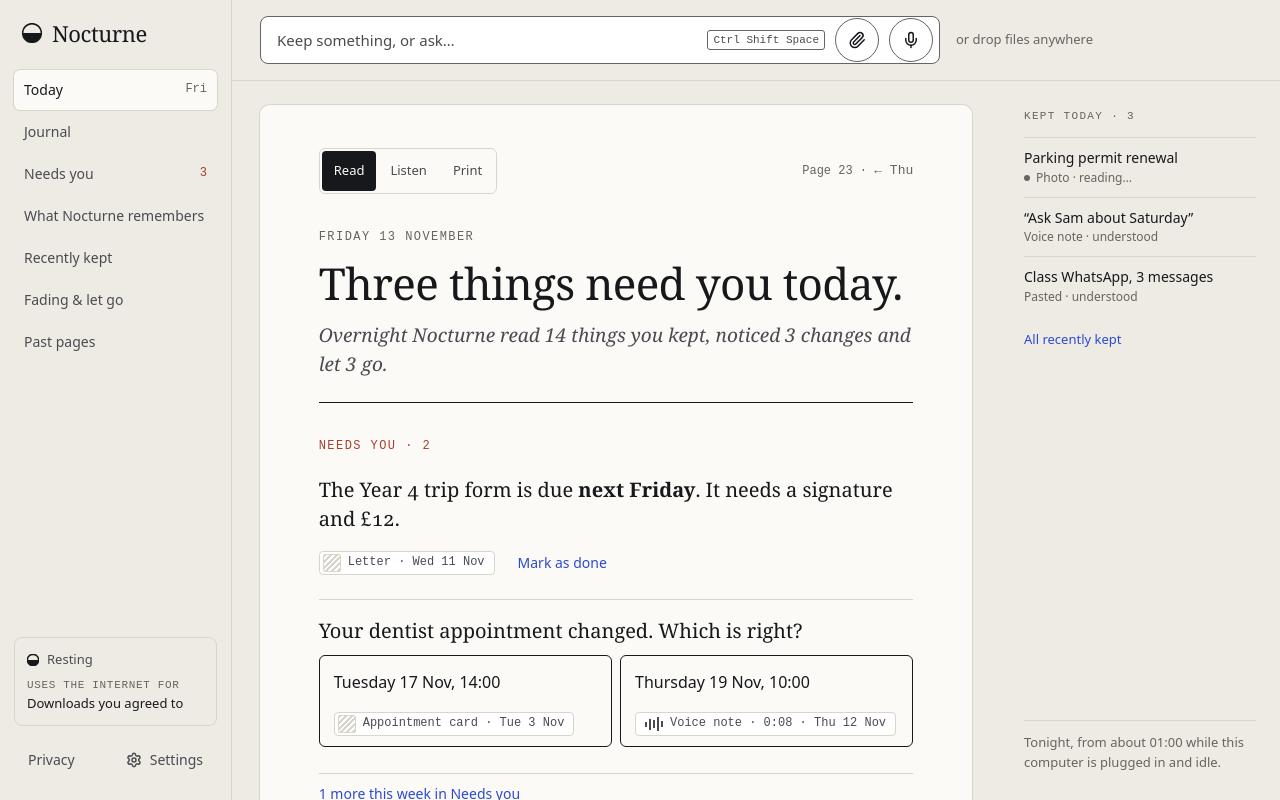
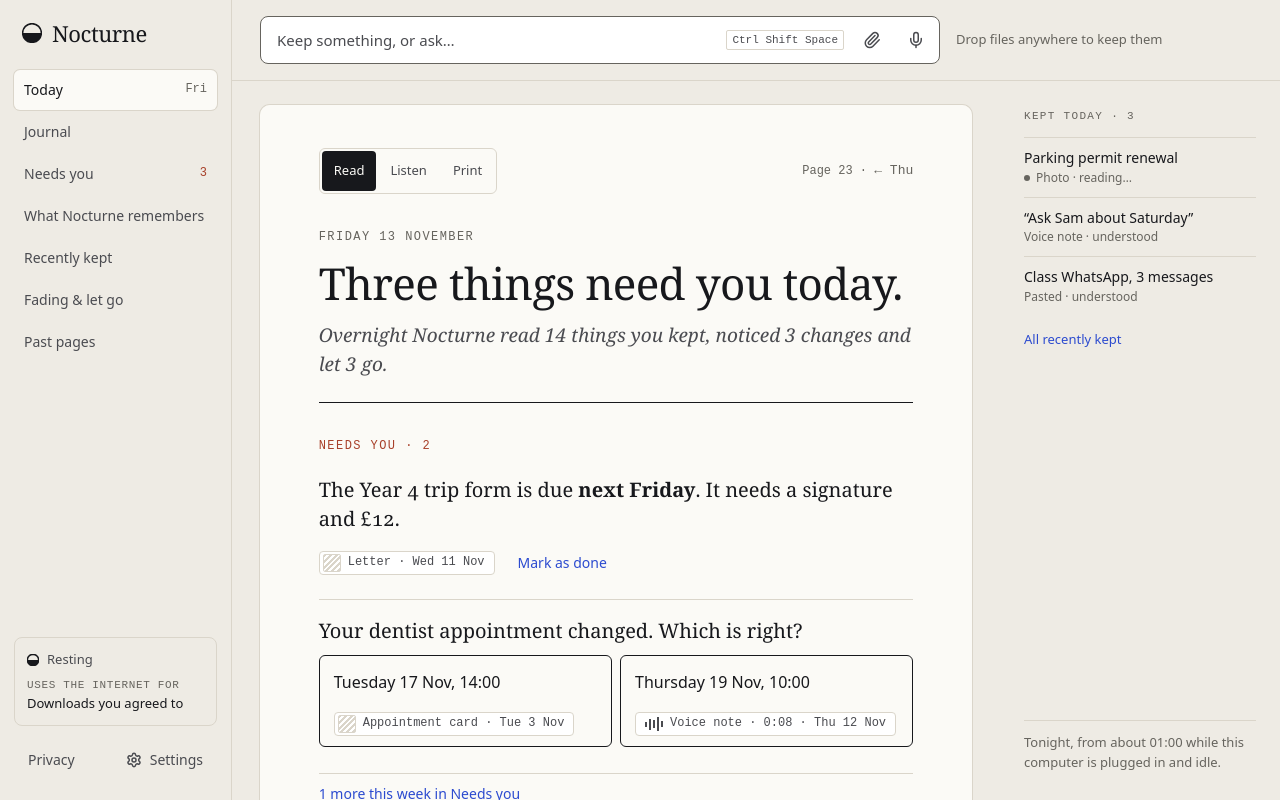
Before and after one commit to agync/nocturne, a React (Vite) app in the folder ui/: page /#/today in a window 1280 px wide. Built offline with nearby package versions, Linux system fonts and the light colour scheme; a web font is replaced by a local one.

Commit message:
fix(ui): calm the keep-ask bar buttons

```diff
--- a/ui/src/app/Shell.module.css
+++ b/ui/src/app/Shell.module.css
@@ -46,6 +46,7 @@
   gap: var(--s-4);
   padding: var(--s-4) 28px;
   border-bottom: 1px solid var(--rule);
+  container-type: inline-size;
 }
 
 .bar {
@@ -55,8 +56,17 @@
 }
 
 .dropHint {
+  flex: none;
   color: var(--ink3);
   font-size: 0.8125rem;
+  white-space: nowrap;
+}
+
+/* Only beside a bar at its full width: the hint never squeezes the field. */
+@container (max-width: 60rem) {
+  .dropHint {
+    display: none;
+  }
 }
 
 .content {
--- a/ui/src/components/KeepAskBar/KeepAskBar.module.css
+++ b/ui/src/components/KeepAskBar/KeepAskBar.module.css
@@ -11,15 +11,17 @@
   padding-left: 2px;
 }
 
+/* The buttons are 2rem in a 3rem field: the right padding matches the room above and below. */
 .field {
   display: flex;
   align-items: center;
-  gap: 10px;
-  min-height: 48px;
-  padding: 0 6px 0 16px;
+  gap: var(--s-3);
+  min-height: 3rem;
+  padding: 0 calc(0.5rem - 1px) 0 var(--s-4);
   border: 1px solid var(--ink3);
   border-radius: var(--r-md);
   background: var(--raised);
+  container-type: inline-size;
 }
 
 .field:has(.input:focus-visible) {
@@ -29,7 +31,6 @@
 }
 
 .bar[data-placement="bottom"] .field {
-  gap: var(--s-2);
   padding-left: 14px;
 }
 
@@ -63,11 +64,18 @@
 .shortcut {
   flex: none;
   padding: 2px 5px;
-  border: 1px solid var(--ink3);
-  border-radius: 3px;
+  border: 1px solid var(--rule);
+  border-radius: var(--r-xs);
   color: var(--ink2);
   font: 400 0.6875rem / 1.3 var(--font-mono);
   white-space: nowrap;
+}
+
+/* A hint, not a control: it gives way before the words in the field are cut. */
+@container (max-width: 34rem) {
+  .shortcut {
+    display: none;
+  }
 }
 
 .verbs {
@@ -116,18 +124,45 @@
   background: var(--ember);
 }
 
+/* Quiet icons: the field is the only frame. The shared `hit` class keeps a 44 px target. */
 .mic,
 .attach {
   display: inline-flex;
   flex: none;
   align-items: center;
   justify-content: center;
-  width: var(--size-touch);
-  height: var(--size-touch);
+  width: 2rem;
+  height: 2rem;
   padding: 0;
-  border: 1px solid var(--ink3);
-  border-radius: 50%;
+  border: 0;
+  border-radius: var(--r-sm);
   background: transparent;
+  color: var(--ink2);
+  transition:
+    background-color var(--m-act-duration) var(--m-act-easing),
+    color var(--m-act-duration) var(--m-act-easing);
+}
+
+.mic svg,
+.attach svg {
+  width: 1.125rem;
+  height: 1.125rem;
+}
+
+.mic:hover,
+.attach:hover {
+  background: color-mix(in srgb, var(--ink) 8%, transparent);
+  color: var(--ink);
+}
+
+.mic:active,
+.attach:active {
+  background: color-mix(in srgb, var(--ink) 14%, transparent);
+}
+
+.mic:focus-visible,
+.attach:focus-visible {
+  outline-offset: 0;
   color: var(--ink);
 }
 
@@ -136,12 +171,19 @@
 }
 
 .mic[aria-disabled="true"] {
-  border-style: dashed;
-  color: var(--ink2);
+  background: transparent;
+  color: var(--ink3);
   cursor: not-allowed;
 }
 
 .mic[data-recording="true"] {
-  border-color: var(--ember);
+  background: var(--ember-soft);
   color: var(--ember);
 }
+
+@media (prefers-reduced-motion: reduce) {
+  .mic,
+  .attach {
+    transition: none;
+  }
+}
--- a/ui/src/components/KeepAskBar/KeepAskBar.tsx
+++ b/ui/src/components/KeepAskBar/KeepAskBar.tsx
@@ -193,7 +193,7 @@ export function KeepAskBar({
         {onTalk ? (
           <button
             type="button"
-            className={styles.mic}
+            className={`${styles.mic} hit`}
             data-recording={recordingSeconds !== null}
             aria-label={t("bar.talk")}
             aria-pressed={recordingSeconds !== null}
@@ -239,7 +239,7 @@ function AddFileButton({ onFiles }: { onFiles: (paths: string[]) => void | Promi
   return (
     <button
       type="button"
-      className={styles.attach}
+      className={`${styles.attach} hit`}
       aria-label={t("capture.addFile")}
       title={t("capture.addFile")}
       onClick={() => void pick()}
--- a/ui/src/copy/en-GB/shell.json
+++ b/ui/src/copy/en-GB/shell.json
@@ -36,7 +36,7 @@
   "bar.label": "Keep something, or ask",
   "bar.placeholder": "Keep something, or ask…",
   "bar.placeholder.narrow": "Keep or ask…",
-  "bar.dropHint": "or drop files anywhere",
+  "bar.dropHint": "Drop files anywhere to keep them",
   "bar.keep": "Keep",
   "bar.ask": "Ask",
   "bar.talk": "Hold to talk",
```
Also changed, not shown: 2 other files (tests, documents, lock files or other folders).
